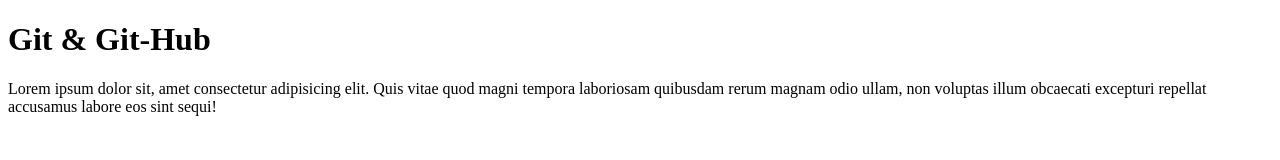
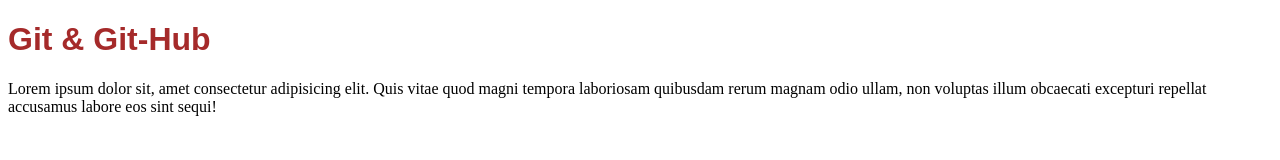
Before and after one commit to RainbowG404/CLASE-12, a plain HTML site: page index.html in a window 1280 px wide. Drawn offline with Linux system fonts and the light colour scheme.

Commit message:
1st commit Creando CSS
Agregamos la hoja de estilo y l enlazamos con el index

```diff
--- a/index.html
+++ b/index.html
@@ -2,6 +2,7 @@
 <html lang="es">
 <head>
     <meta charset="UTF-8">
+    <link rel="stylesheet" href="style.css">
     <meta name="viewport" content="width=device-width, initial-scale=1.0">
     <title>Git Git-Hub</title>
 </head>
--- /dev/null
+++ b/style.css
@@ -0,0 +1,4 @@
+h1 {
+    font-family: Arial, Helvetica, sans-serif;
+    color: brown;
+}
```
